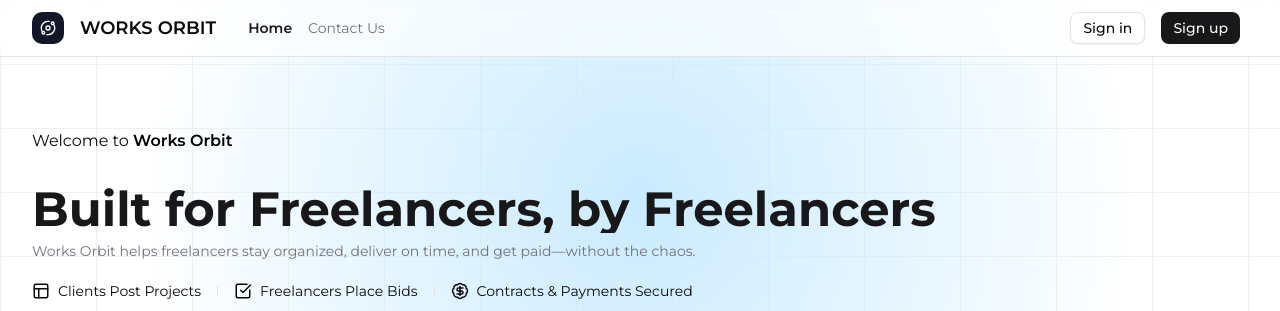
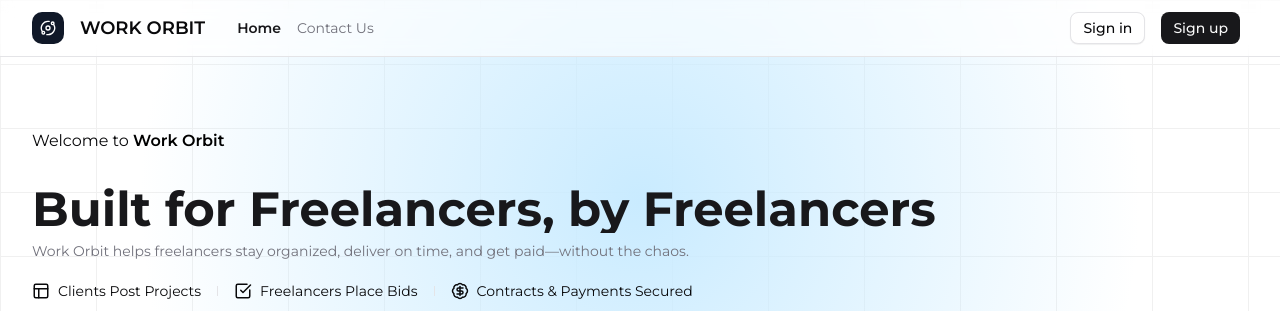
Before and after one commit to deshmukh-sakshi/work-orbit, a React (Vite) app in the folder frontend/: page / in a window 1280 px wide. Shown: the top 311 px of the page. Built offline with nearby package versions, Linux system fonts and the light colour scheme; no server answers; a web font is replaced by a local one.

Commit message:
fix: works -> work

```diff
--- a/frontend/src/apis/site-config.ts
+++ b/frontend/src/apis/site-config.ts
@@ -1,5 +1,5 @@
 const siteConfigs = {
-  name: "Works Orbit",
+  name: "Work Orbit",
   links: {
     github: "https://github.com/Vaishnavi063/work-orbit"
   },
```
